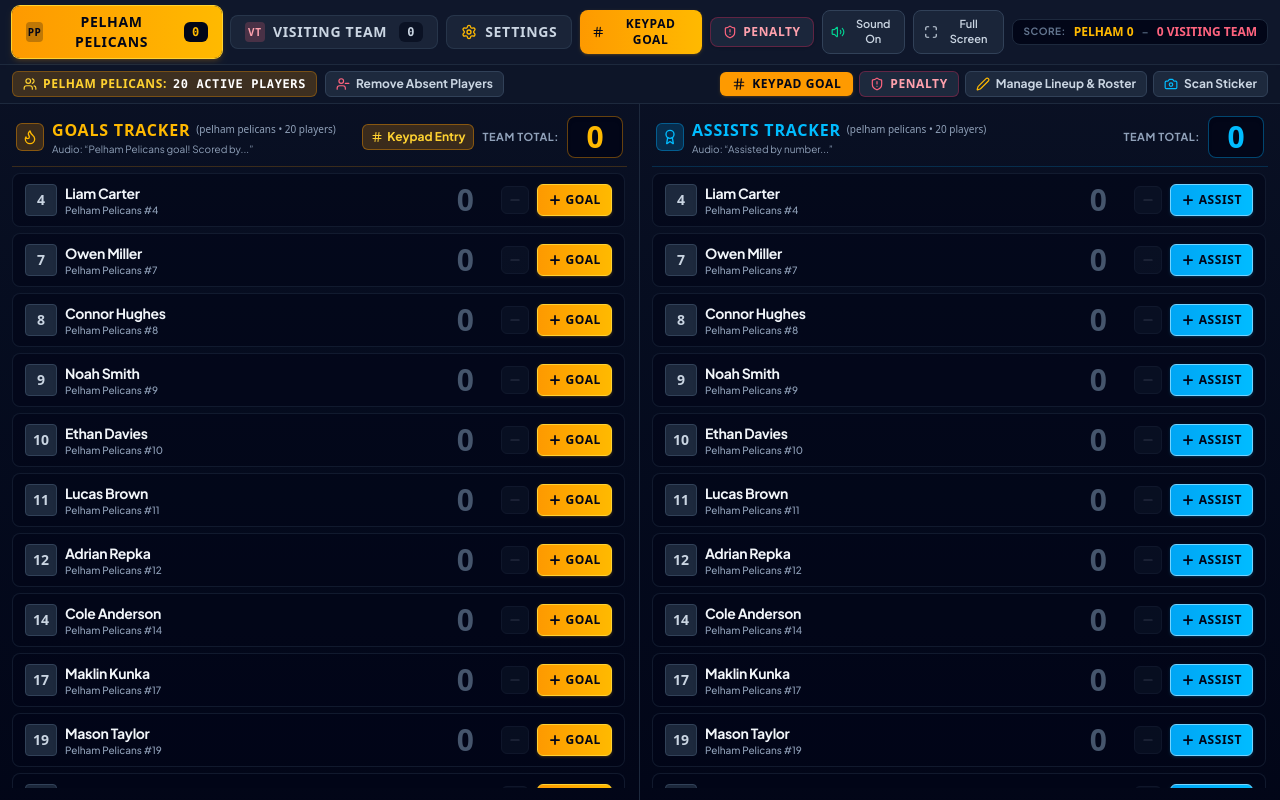
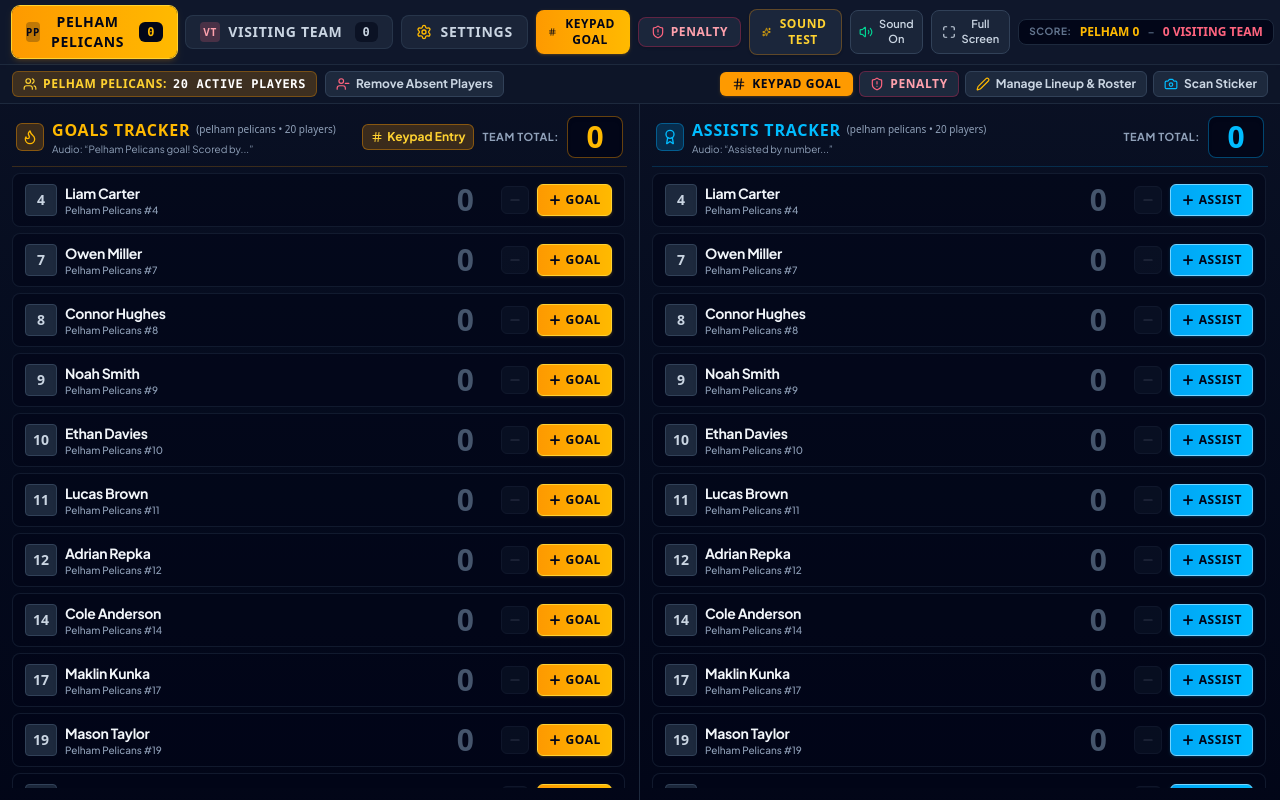
Before and after one commit to RoxorRr/soundboard, a React (Vite) app: page / in a window 1280 px wide. Built offline with nearby package versions, Linux system fonts and the light colour scheme; no server answers; a web font is replaced by a local one.

Commit message:
feat(audio): add welcome game announcement feature
Implemented generateWelcomePrompt to allow the announcer to introduce the opposing team at the start of the game. Updated sound test utility to support welcome announcement previews.

```diff
--- a/src/App.tsx
+++ b/src/App.tsx
@@ -8,7 +8,7 @@ import { PenaltyModal } from './components/PenaltyModal';
 import { SettingsView } from './components/SettingsView';
 import { DEFAULT_PELHAM_PLAYERS, DEFAULT_VISITOR_PLAYERS } from './data/defaultPlayers';
 import { Player, Announcement, VoiceStatus } from './types';
-import { soundEngine, generateGoalPrompt, generateAssistPrompt, generateGoalWithAssistPrompt } from './utils/audio';
+import { soundEngine, generateGoalPrompt, generateAssistPrompt, generateGoalWithAssistPrompt, generateWelcomePrompt } from './utils/audio';
 import { Flame, Award, Edit2, Check, X, Shield, ShieldAlert, Sparkles, Settings, Volume2, VolumeX, Radio, RefreshCw, Maximize, Minimize, UserMinus, UserPlus, Users, Undo2, Camera, Hash } from 'lucide-react';
 
 const HOME_STORAGE_KEY = 'pelham_pelicans_players_v2';
@@ -455,27 +455,27 @@ export default function App() {
     }
   }, [currentAnnouncement, isAnnouncing]);
 
-  // Quick Test Voice with active team name & first player
+  // Sound Test with welcome announcement hosting opponent team
   const handleTestVoice = useCallback(async () => {
     soundEngine.unlock();
-    const currentList = activeTeamTab === 'visitor' ? visitorPlayers : homePlayers;
-    const testPlayer = currentList[0] || { number: 12, name: 'Player 1', id: 'test' };
-    const prompt = generateGoalPrompt(testPlayer.number, testPlayer.name, activeTeamName);
+    const opponentTeam = visitorTeamName.trim() || 'Visiting Team';
+    const prompt = generateWelcomePrompt(opponentTeam);
 
     const announcement: Announcement = {
-      id: `test-${Date.now()}`,
-      type: 'goal',
-      playerId: testPlayer.id,
-      playerNumber: testPlayer.number,
-      playerName: testPlayer.name,
+      id: `welcome-${Date.now()}`,
+      type: 'welcome',
+      playerId: 'system',
+      playerNumber: 0,
+      playerName: 'Pelham Arena PA',
       text: prompt,
       timestamp: Date.now(),
       source: voiceStatus?.configured ? 'elevenlabs' : 'webspeech',
+      team: 'Pelham Pelicans',
     };
 
     setCurrentAnnouncement(announcement);
     setIsAnnouncing(true);
-    setActiveAnnouncePlayerId(testPlayer.id);
+    setActiveAnnouncePlayerId(null);
 
     try {
       const res = await soundEngine.announce(prompt, 'nhl');
@@ -494,7 +494,7 @@ export default function App() {
         });
       } else {
         setVoiceFeedback({
-          message: 'Local browser voice playing',
+          message: `Local voice playing welcome announcement for ${opponentTeam}`,
           type: 'info'
         });
       }
@@ -507,7 +507,7 @@ export default function App() {
       setIsAnnouncing(false);
       setActiveAnnouncePlayerId(null);
     }
-  }, [activeTeamTab, visitorPlayers, homePlayers, activeTeamName, voiceStatus?.configured]);
+  }, [visitorTeamName, voiceStatus?.configured]);
 
   const handleToggleMute = useCallback(() => {
     setIsMuted((prev) => {
@@ -946,6 +946,20 @@ export default function App() {
               <span className="sm:hidden">Pen</span>
             </button>
           )}
+
+          {/* Sound Test Welcome Announcement Button */}
+          <button
+            id="nav-sound-test-btn"
+            type="button"
+            onClick={handleTestVoice}
+            disabled={isAnnouncing}
+            className="px-2.5 sm:px-3 py-1.5 rounded-lg bg-slate-800/90 hover:bg-amber-500/20 active:scale-95 text-amber-300 hover:text-white border border-amber-500/30 font-athletic font-black text-xs uppercase tracking-wider flex items-center gap-1.5 transition-all shadow-sm disabled:opacity-50"
+            title={`Sound Test: Welcome announcement hosting ${visitorTeamName}`}
+          >
+            <Sparkles className={`w-3.5 h-3.5 text-amber-400 ${isAnnouncing ? 'animate-spin' : ''}`} />
+            <span className="hidden sm:inline">Sound Test</span>
+            <span className="sm:hidden">Test</span>
+          </button>
 
           {/* Quick Mute/Unmute toggle */}
           <button
--- a/src/components/SettingsView.tsx
+++ b/src/components/SettingsView.tsx
@@ -23,7 +23,7 @@ import {
   Minimize,
 } from 'lucide-react';
 import { Announcement, VoiceStatus, Player, ElevenLabsVoiceSettings } from '../types';
-import { soundEngine, DEFAULT_VOICE_SETTINGS } from '../utils/audio';
+import { soundEngine, DEFAULT_VOICE_SETTINGS, generateWelcomePrompt } from '../utils/audio';
 
 interface SettingsViewProps {
   homePlayers: Player[];
@@ -94,7 +94,7 @@ export const SettingsView: React.FC<SettingsViewProps> = ({
   );
   const [saveBadgeText, setSaveBadgeText] = useState<string | null>(null);
   const [isTestingVoiceCustom, setIsTestingVoiceCustom] = useState(false);
-  const [testSampleType, setTestSampleType] = useState<'pelhamGoal' | 'visitorGoal' | 'assist'>('pelhamGoal');
+  const [testSampleType, setTestSampleType] = useState<'welcome' | 'pelhamGoal' | 'visitorGoal' | 'assist'>('welcome');
 
   const PRESET_VOICES = [
     { id: '6j98Cb2txyqvHRXeRQYZ', name: 'Pelham Custom NHL', desc: 'Arena Play-by-Play' },
@@ -196,8 +196,10 @@ export const SettingsView: React.FC<SettingsViewProps> = ({
     soundEngine.unlock();
     setIsTestingVoiceCustom(true);
 
-    let testText = 'Pelham Pelicans goal! Scored by number 9, Connor McDavid!';
-    if (testSampleType === 'visitorGoal') {
+    let testText = generateWelcomePrompt(visitorTeamName);
+    if (testSampleType === 'pelhamGoal') {
+      testText = 'Pelham Pelicans goal! Scored by number 9, Connor McDavid!';
+    } else if (testSampleType === 'visitorGoal') {
       testText = `${visitorTeamName} goal! Scored by number 88, Patrick Kane!`;
     } else if (testSampleType === 'assist') {
       testText = 'Assisted by number 29, Leon Draisaitl!';
@@ -834,6 +836,17 @@ export const SettingsView: React.FC<SettingsViewProps> = ({
                 <div className="flex flex-wrap gap-1.5">
                   <button
                     type="button"
+                    onClick={() => setTestSampleType('welcome')}
+                    className={`px-2 py-1 rounded text-[11px] font-medium border transition-colors flex items-center gap-1 ${
+                      testSampleType === 'welcome'
+                        ? 'bg-amber-500/20 text-amber-300 border-amber-500/40 font-bold'
+                        : 'bg-slate-900 text-slate-400 border-slate-800 hover:text-slate-300'
+                    }`}
+                  >
+                    <span>🎙️ Welcome ({visitorTeamName})</span>
+                  </button>
+                  <button
+                    type="button"
                     onClick={() => setTestSampleType('pelhamGoal')}
                     className={`px-2 py-1 rounded text-[11px] font-medium border transition-colors ${
                       testSampleType === 'pelhamGoal'
@@ -926,6 +939,8 @@ export const SettingsView: React.FC<SettingsViewProps> = ({
                         ? '🚨 GOAL CALL:'
                         : currentAnnouncement.type === 'penalty'
                         ? '⚖️ PENALTY CALL:'
+                        : currentAnnouncement.type === 'welcome'
+                        ? '🎙️ WELCOME ANNOUNCEMENT:'
                         : '🏒 ASSIST CALL:'}
                     </span>
                     &ldquo;{currentAnnouncement.text}&rdquo;
--- a/src/types.ts
+++ b/src/types.ts
@@ -8,7 +8,7 @@ export interface Player {
 
 export interface Announcement {
   id: string;
-  type: 'goal' | 'assist' | 'penalty';
+  type: 'goal' | 'assist' | 'penalty' | 'welcome';
   playerId: string;
   playerNumber: number;
   playerName: string;
--- a/src/utils/audio.ts
+++ b/src/utils/audio.ts
@@ -610,3 +610,8 @@ export function generatePenaltyPrompt(
   // Without time: 'Number 12, Pelham Pelicans for [foul].'
   return `Number ${playerNumber}, ${safeTeam}${timePart} for ${cleanInfraction}.`;
 }
+
+export function generateWelcomePrompt(opponentTeam: string = 'Visitor Team'): string {
+  const safeOpponent = opponentTeam?.trim() || 'Visitor Team';
+  return `Welcome, everyone, and thank you for joining us for today’s hockey game. Pelham Pelicans are excited to host ${safeOpponent} and look forward to a competitive, respectful, and fun matchup. Enjoy the game and best of luck to both teams.`;
+}
```
